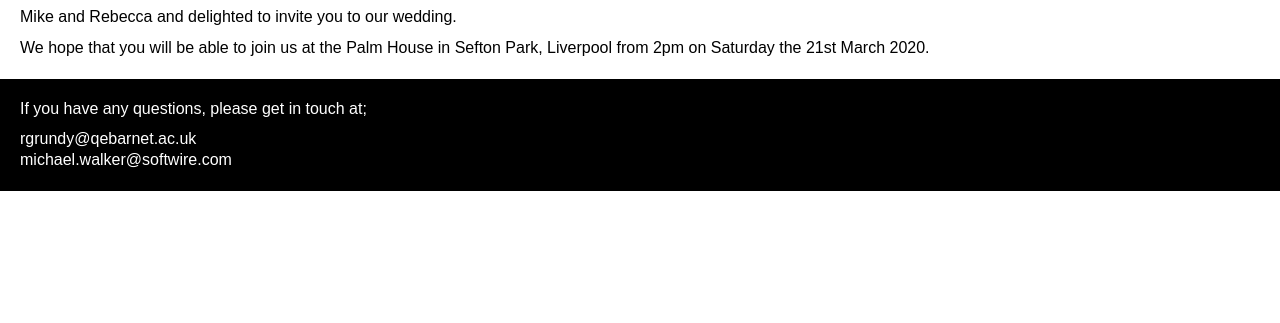
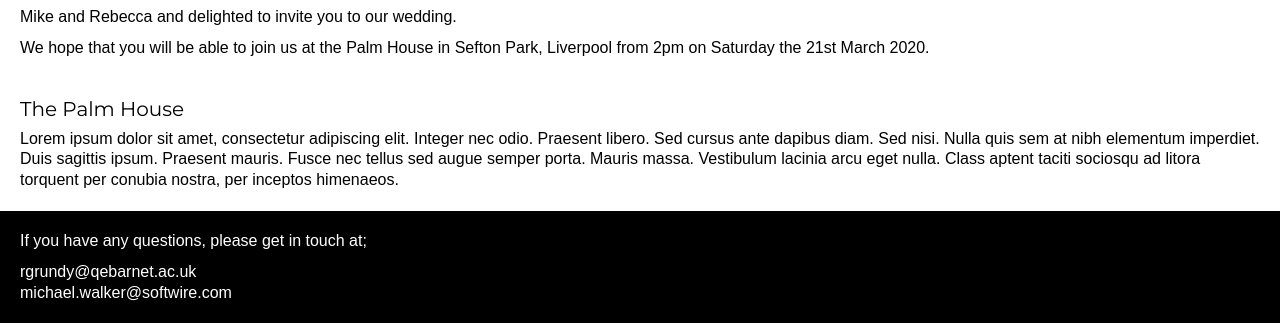
Before and after one commit to MichaelWalker/wedding, a Gatsby site in the folder wedding-site/: page / in a window 1280 px wide. Shown: the part 763-1086 px from the top of the page. Before the commit the page ends 954 px from the top, so only its background shows below. Built offline with nearby package versions, Linux system fonts and the light colour scheme; Gatsby itself is replaced by a stand-in of ours.

Commit message:
placeholder venue section

```diff
--- /dev/null
+++ b/wedding-site/src/components/venue/venue.js
@@ -0,0 +1,17 @@
+import React from 'react';
+import './venue.scss';
+import {Section} from "../section/Section";
+
+export function Venue() {
+    return (
+        <Section className="venue" title="The Palm House">
+            <p>
+                Lorem ipsum dolor sit amet, consectetur adipiscing elit. Integer nec odio. Praesent libero. Sed cursus ante
+                dapibus diam. Sed nisi. Nulla quis sem at nibh elementum imperdiet. Duis sagittis ipsum. Praesent mauris.
+                Fusce nec tellus sed augue semper porta. Mauris massa. Vestibulum lacinia arcu eget nulla.
+                Class aptent taciti sociosqu ad litora torquent per conubia nostra, per inceptos himenaeos.
+            </p>
+
+        </Section>
+    );
+}
--- /dev/null
+++ b/wedding-site/src/components/venue/venue.scss
@@ -0,0 +1,7 @@
+@import '../../styles/mixins';
+
+.venue {
+  p {
+    @include body;
+  }
+};
--- a/wedding-site/src/pages/index.js
+++ b/wedding-site/src/pages/index.js
@@ -3,12 +3,14 @@ import { Hero } from "../components/hero/Hero";
 import "../styles/reset.scss";
 import {Introduction} from "../components/introduction/Introduction";
 import {Footer} from "../components/footer/Footer";
+import {Venue} from "../components/venue/venue";
 
 function IndexPage() {
     return (
         <main>
             <Hero/>
             <Introduction/>
+            <Venue/>
             <Footer/>
         </main>
     );
```
